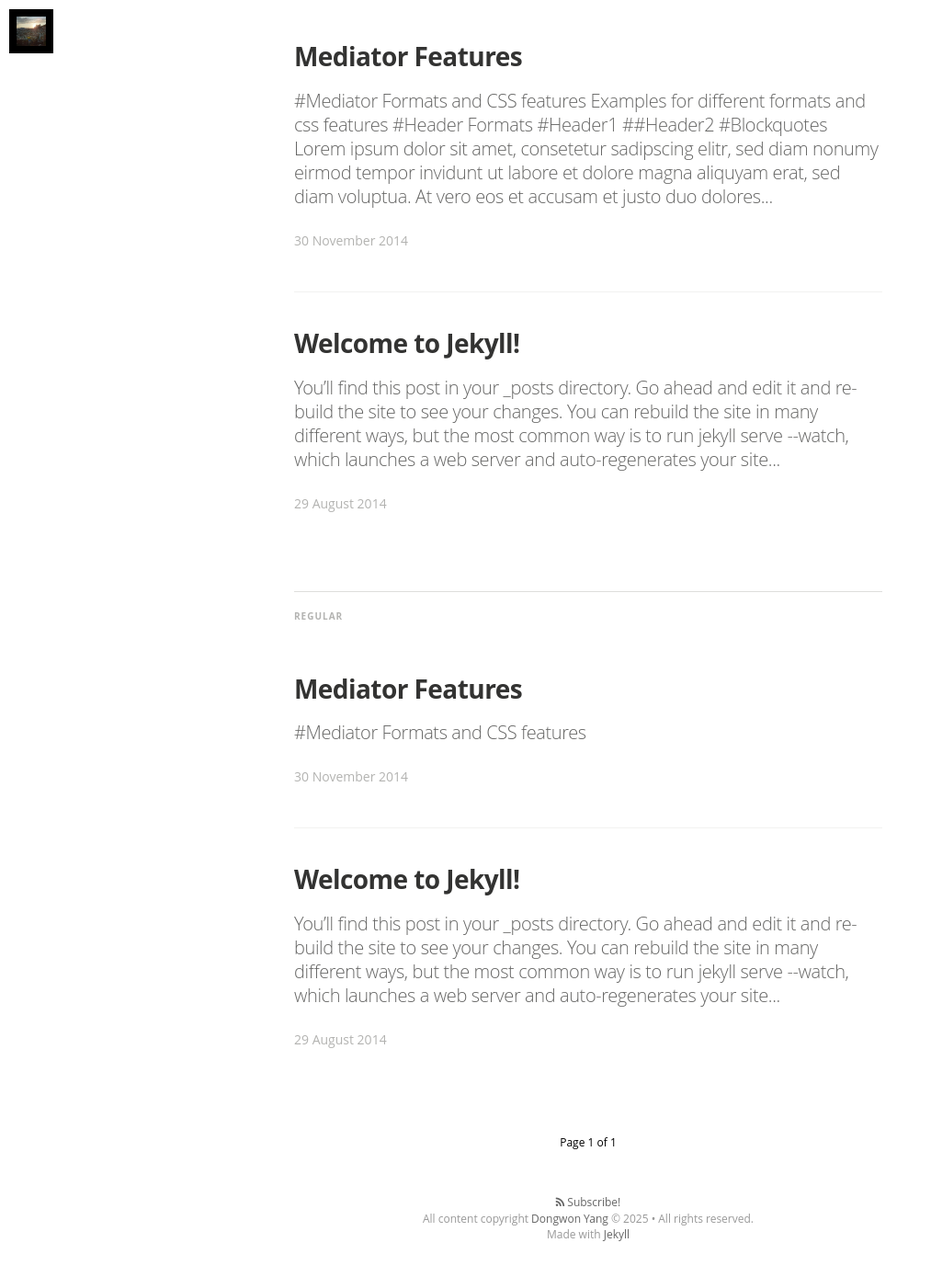
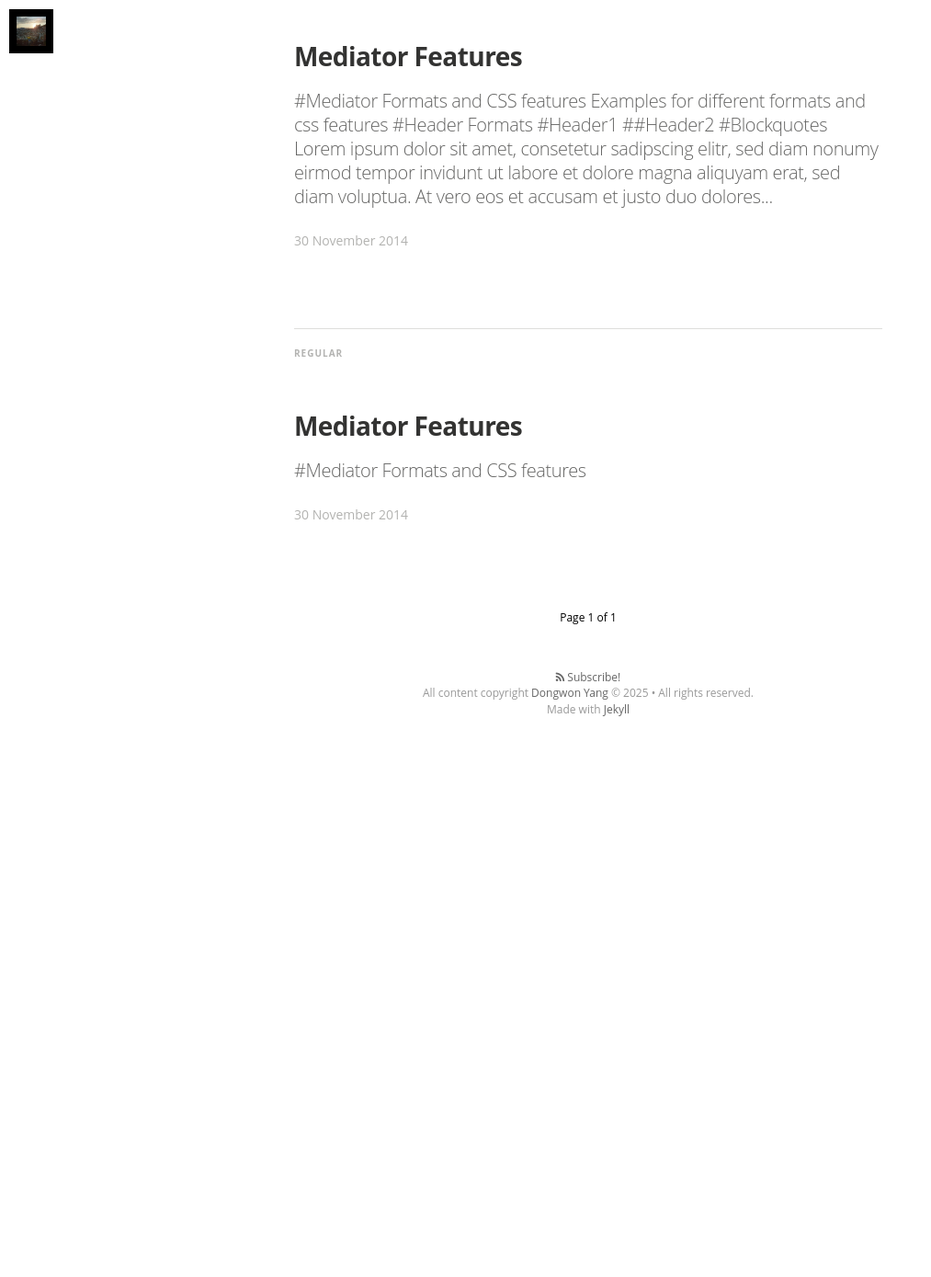
Before and after one commit to yang2919/yang2919.github.io, a Jekyll site: the page built from index.html, in a window 1280 px wide and 1400 px high, scrolled down 756 px. Shown: the top 1389 px of the window at 92% size, without its empty margins (0-1013 px from the left). Built offline with Jekyll 4.4.1, drawn with Linux system fonts in a browser that asks for light colours; nearby versions of some CDN libraries; some web fonts are replaced; the list of posts is cut into pages by our own code; after the commit the page ends 1584 px from its top, so only the background shows below that.

Commit message:
contents update

```diff
--- a/_posts/2014-08-29-welcome-to-jekyll.markdown
+++ /dev/null
@@ -1,39 +0,0 @@
----
-layout: post
-title:  "Welcome to Jekyll!"
-date:   2014-08-29 14:34:25
-categories: jekyll update
-tags: featured
-image: /assets/article_images/2014-08-29-welcome-to-jekyll/desktop.JPG
----
-You’ll find this post in your `_posts` directory. Go ahead and edit it and re-build the site to see your changes. You can rebuild the site in many different ways, but the most common way is to run `jekyll serve --watch`, which launches a web server and auto-regenerates your site when a file is updated.
-
-To add new posts, simply add a file in the `_posts` directory that follows the convention `YYYY-MM-DD-name-of-post.ext` and includes the necessary front matter. Take a look at the source for this post to get an idea about how it works.
-
-Jekyll also offers powerful support for code snippets:
-
-{% highlight ruby %}
-def print_hi(name)
-  puts "Hi, #{name}"
-end
-print_hi('Tom')
-#=> prints 'Hi, Tom' to STDOUT.
-{% endhighlight %}
-
-Check out the [Jekyll docs][jekyll] for more info on how to get the most out of Jekyll. File all bugs/feature requests at [Jekyll’s GitHub repo][jekyll-gh]. If you have questions, you can ask them on [Jekyll’s dedicated Help repository][jekyll-help].
-
-{% highlight js %}
-
-<footer class="site-footer">
- <a class="subscribe" href="{{ "/feed.xml" | prepend: site.baseurl }}"> <span class="tooltip"> <i class="fa fa-rss"></i> Subscribe!</span></a>
-  <div class="inner">a
-   <section class="copyright">All content copyright <a href="mailto:{{ site.email}}">{{ site.name }}</a> &copy; {{ site.time | date: '%Y' }} &bull; All rights reserved.</section>
-   <section class="poweredby">Made with <a href="http://jekyllrb.com"> Jekyll</a></section>
-  </div>
-</footer>
-{% endhighlight %}
-
-
-[jekyll]:      http://jekyllrb.com
-[jekyll-gh]:   https://github.com/jekyll/jekyll
-[jekyll-help]: https://github.com/jekyll/jekyll-help
```
Also changed, not shown: _posts/LCTES_2025.markdown (added, +25 -0 lines), about.md (+1 -1 lines).
